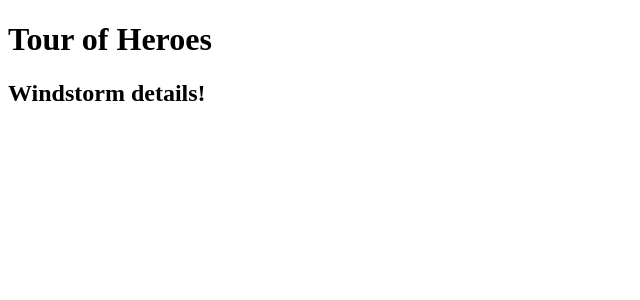
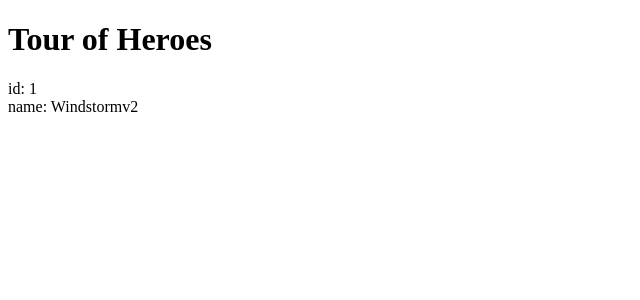
Before and after one commit to emeraldjava/emeraldjava-angular2, an Angular app in the folder angular.io/: page / in a window 1280 px wide. Shown: the top 300 px of the page, without its empty margins (0-640 px from the left). Built offline with nearby package versions, Linux system fonts and the light colour scheme.

Commit message:
Move the hero class.

```diff
--- a/angular.io/app/app.component.ts
+++ b/angular.io/app/app.component.ts
@@ -1,8 +1,6 @@
 import { Component } from '@angular/core';
 
 import { HeroService } from './hero.service';
-
-import { Hero } from './hero';
 
 @Component({
   selector: 'my-app',
--- a/angular.io/src/app/app.component.html
+++ b/angular.io/src/app/app.component.html
@@ -1,2 +1,3 @@
 <h1>{{title}}</h1>
-<h2>{{hero}} details!</h2>
+<div><label>id: </label>{{hero.id}}</div>
+<div><label>name: </label>{{hero.name}}</div>
--- a/angular.io/src/app/app.component.ts
+++ b/angular.io/src/app/app.component.ts
@@ -1,11 +1,17 @@
 import { Component } from '@angular/core';
+
+import { Hero } from './hero';
 
 @Component({
   selector: 'app-root',
   templateUrl: './app.component.html',
   styleUrls: ['./app.component.css']
 })
+
 export class AppComponent {
   title = 'Tour of Heroes';
-  hero = 'Windstorm';
+  hero: Hero = {
+    id: 1,
+    name: 'Windstormv2'
+  };
 }
```
Also changed, not shown: angular.io/src/app/hero.ts (renamed from angular.io/app/hero.ts).
